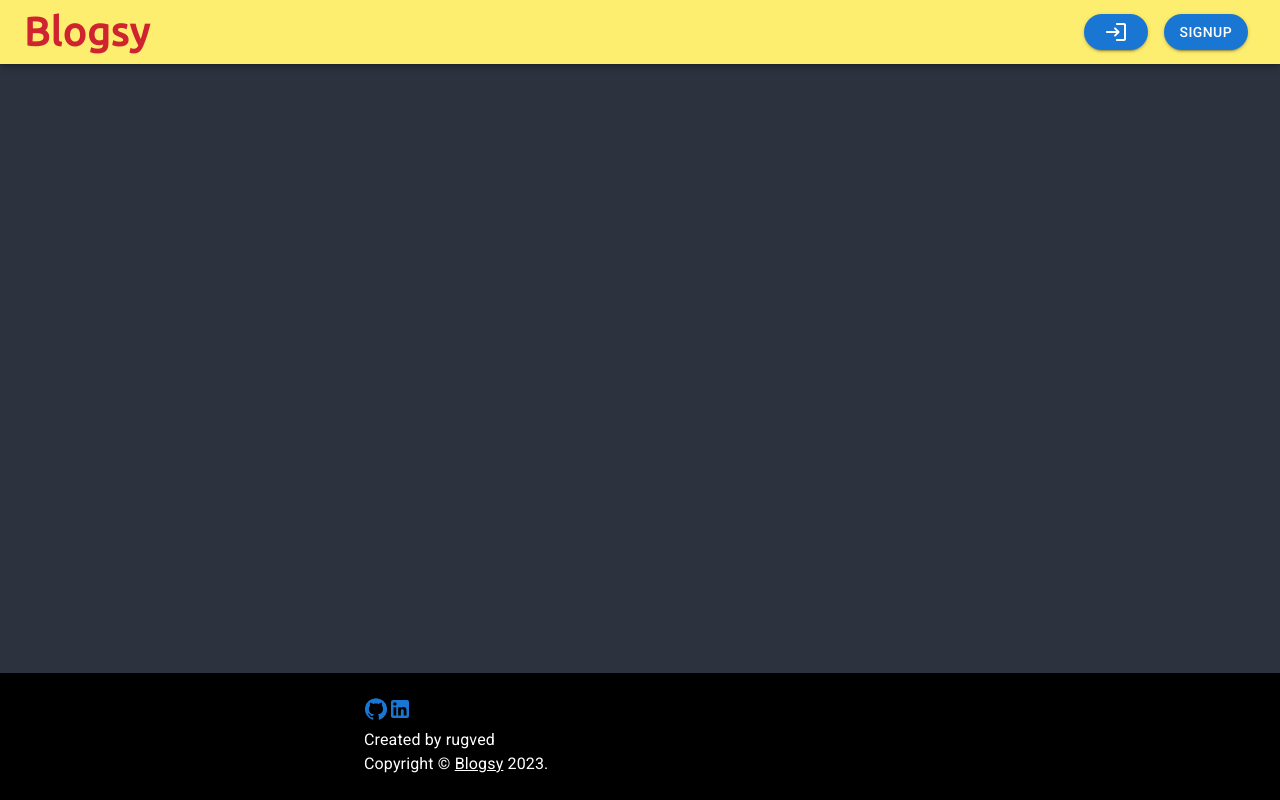
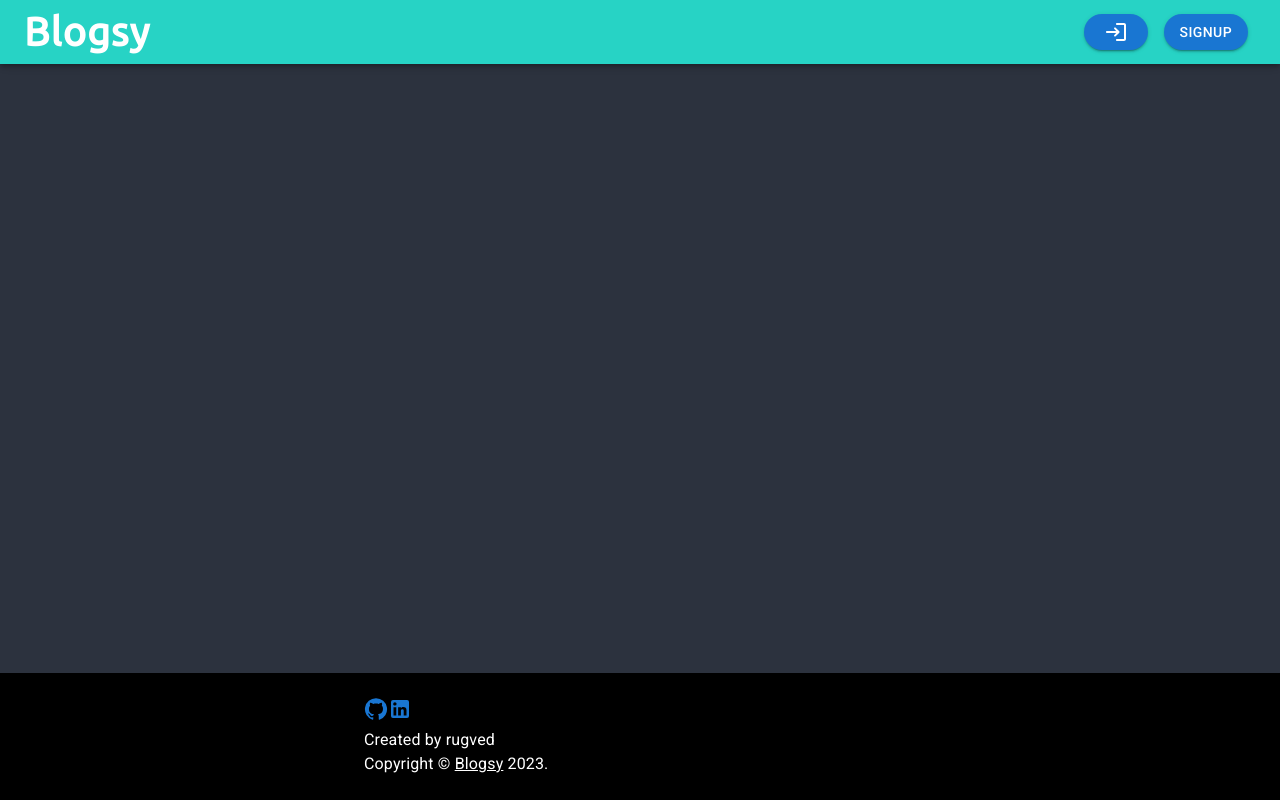
Before and after one commit to Rugved76/mern_blog, a React (Create React App) app in the folder client/: page / in a window 1280 px wide. Built offline with nearby package versions, Linux system fonts and the light colour scheme.

Commit message:
Update Header.js

```diff
--- a/client/src/components/Header.js
+++ b/client/src/components/Header.js
@@ -51,8 +51,8 @@ const Header = ({ username }) => {
     return (
         <AppBar
             sx={{
-                color: '#d02330',
-                background: '#fdee6f',
+                color: 'white',
+                background: '#27d3c5',
                 position: 'fixed',  // fixed and sticky is key
                 top: 0,
                 left: 0,
```
